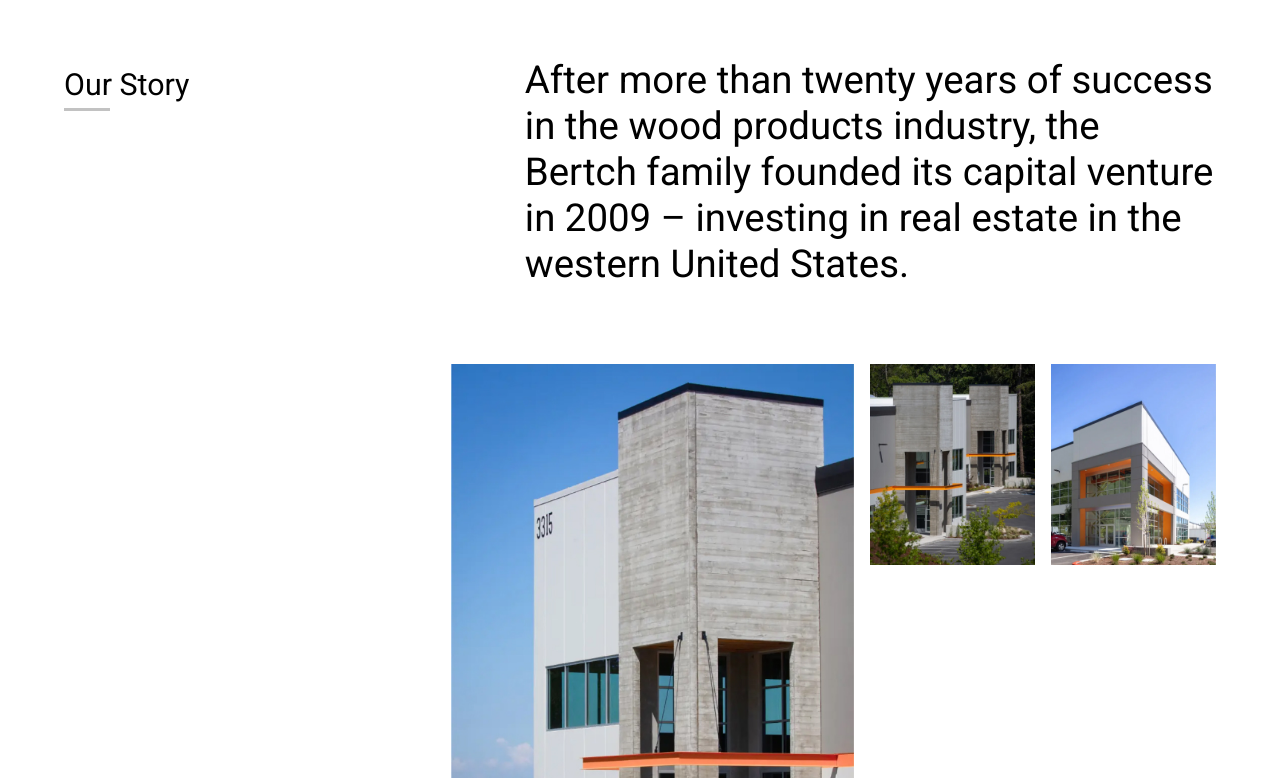
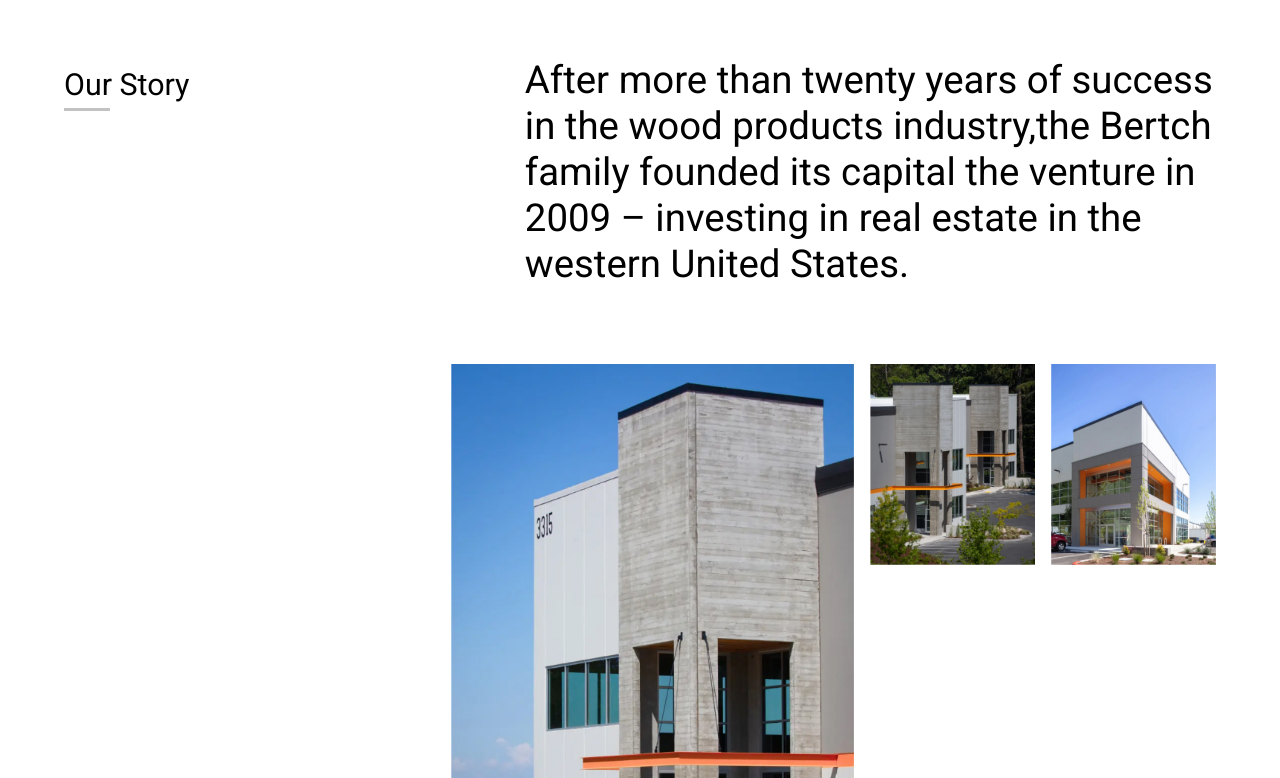
Before and after one commit to ajaay2612/realestate, a SvelteKit app: page / in a window 1280 px wide. Shown: the part 802-1580 px from the top of the page. Built offline with nearby package versions, Linux system fonts and the light colour scheme.

Commit message:
about ainmated and lenis added

```diff
--- a/package.json
+++ b/package.json
@@ -21,6 +21,7 @@
 	},
 	"type": "module",
 	"dependencies": {
+		"lenis": "^1.1.3",
 		"motion": "^10.18.0"
 	}
 }
--- a/src/app.css
+++ b/src/app.css
@@ -3,6 +3,30 @@
 @tailwind base;
 @tailwind components;
 @tailwind utilities;
+
+
+
+
+/* lenis */
+html.lenis, html.lenis body {
+    height: auto;
+}
+
+.lenis.lenis-smooth {
+    scroll-behavior: auto !important;
+}
+
+.lenis.lenis-smooth [data-lenis-prevent] {
+    overscroll-behavior: contain;
+}
+
+.lenis.lenis-stopped {
+    overflow: hidden;
+}
+
+.lenis.lenis-scrolling iframe {
+    pointer-events: none;
+}
 
 
 
@@ -89,7 +113,23 @@
     .ourStory{
         @apply translate-y-[50%] opacity-0
     }
-    .imageBlock{
+    /* .imageBlock{
         @apply translate-y-[20%] opacity-0
+    } */
+
+    .imageBlockMain img{
+        clip-path: (0% 0% 100% 0%);
+        @apply opacity-0 ;
+    }
+
+    .imageBlockMain{
+        @apply origin-top overflow-hidden;
+    }
+
+    .ourStory .outerCont{
+        @apply overflow-hidden
+    }
+    .ourStory .innerCont{
+        @apply inline-block
     }
 }
--- a/src/routes/+layout.svelte
+++ b/src/routes/+layout.svelte
@@ -1,7 +1,44 @@
 <script>
     import "../app.css";
     import Header from "../components/Header.svelte";
+    import lenisStore from '../stores/lenisStore.js';
+    import { afterNavigate,beforeNavigate } from '$app/navigation';
+    import { onMount } from 'svelte';
+	import { page } from '$app/stores';
+    import Lenis from 'lenis'
 
+    onMount(() => {
+        // lenis
+        $lenisStore = new Lenis()
+
+        $lenisStore.on('scroll', (e) => {
+            // console.log(e)
+        })
+
+        function raf(time) {
+            $lenisStore.raf(time)
+            requestAnimationFrame(raf)
+        }
+
+
+        requestAnimationFrame(raf)
+
+        if ($page.url.hash) {
+            $lenisStore.scrollTo($page.url.hash)
+            // console.log("hashed")
+        }
+
+    })
+
+    beforeNavigate(() => {
+        $lenisStore.stop()
+        // console.log("stopped")
+    })
+
+    afterNavigate(() => {
+        $lenisStore.start()
+        // console.log("started")
+    })
 </script>
 
 
--- a/src/routes/+page.svelte
+++ b/src/routes/+page.svelte
@@ -10,7 +10,6 @@
 
 
 <Landing/>
-
 <About/>
 
 
--- a/src/sections/About.svelte
+++ b/src/sections/About.svelte
@@ -1,21 +1,30 @@
 <script>
-    import { inView , animate, stagger } from "motion"
+    import { inView , animate, stagger ,timeline} from "motion"
     import { onMount } from "svelte";
+    import { scale } from "svelte/transition";
 
 
     onMount(()=>{
 
         let customInOut = [1,0,.18,.99]
         let customOut = [.2,.88,.56,1]
+        let customFastOut = [.21,.53,.34,1]
 
         inView(".sectionMarginContainer", (info) => {
-            animate(".ourStory", { y:['40%','0'], opacity: [0,100] }, {delay: stagger(0.1, { from:1 }), duration: 1, easing:customInOut })
-        },{amount : 0.3})
+            animate(".ourStory", { y:['20%','0'], opacity: [0,1] }, {delay: stagger(0.1), duration: 1.2, easing:customOut })
+            animate(".ourStory .innerCont", { y:['100%','0%'] }, {delay: stagger(0.1), duration: 0.58, easing:customFastOut })
+        // },{amount : 0.3})
 
-        inView(".imageBlock", (info) => {
-            animate(".imageBlock", { y:['20%','0'], opacity: [0,100] }, {delay: stagger(0.1, { from:1 }), duration: 1, easing:customInOut })
-            animate(".imageBlockMain img", { clipPath: "inset(0% 0% 0% 0%)" }, { duration: 1, easing:customInOut })
-        },{amount : 0.3})
+        // inView(".imageBlock", (info) => {
+            const sequence = [
+                // [".imageBlock", { y:['20%','0'], opacity: [0,1] }, { duration: 1, easing:customInOut , delay: stagger(0.1)}],
+                [".imageBlockMain img", { clipPath: ["inset(0% 0% 100% 0%)","inset(0% 0% 0% 0%)"]  }, { duration: 1.5, easing:customInOut , delay: stagger(0.1)}],
+                [".imageBlockMain img", { opacity:[0,1] }, {at:"-1.5", duration: 1.5, easing:customInOut , delay: stagger(0.1)}],
+                [".imageBlockMain", { scale:[0.8,1] }, { at:"-1.7" ,duration: 1.5, easing:customInOut , delay: stagger(0.1)}],
+                [".imageBlockMain img", { scale:[1.5,1] }, { at:"-1.9" , duration: 2, easing:customInOut , delay: stagger(0.1)}],
+            ]
+            timeline(sequence,{ delay: 0 })
+        },{amount : 0.2})
 
 
 
@@ -27,8 +36,8 @@
 
 
 
-
-<!-- <section class="h-screen bg-red-200 w-full">
+<!--
+<section class="h-screen bg-red-200 w-full">
 
 </section> -->
 
@@ -48,29 +57,33 @@
             <div class=" imageBlock
             md:order-2 md:flex md:justify-end md:items-start md:gap-0hem
             lg:gap-1em">
-                <div class="imageBlockMain md:w-[40%] lg:w-[35%]">
-                    <img style="clip-Path: inset(0% 0% 100% 0%)" src="/images/about/1.jpg" alt="">
+                <div class="imageBlockMain  md:w-[40%] lg:w-[35%]">
+                    <img  src="/images/about/1.jpg" alt="">
                 </div>
-                <div class="flex flex-wrap gap-1em mt-1hem
+                <div class=" flex flex-wrap gap-1em mt-1hem
                 md:w-[35%] lg:w-[30%] md:gap-0hem md:mt-0
                 lg:gap-1em">
-                    <img class="w-[25%]
+                    <div class="imageBlockMain w-[25%]
                     md:w-[35%]
-                    lg:flex-grow" src="/images/about/3.jpg" alt="">
-                    <img class="w-[25%]
+                    lg:flex-grow">
+                        <img  src="/images/about/3.jpg" alt="">
+                    </div>
+                    <div class="imageBlockMain  w-[25%]
                     md:w-[35%]
-                    lg:flex-grow" src="/images/about/2.jpg" alt="">
+                    lg:flex-grow">
+                        <img  src="/images/about/2.jpg" alt="">
+                    </div>
                 </div>
             </div>
-            <p class="ourStory text-[2.2em] mt-2em leading-[1.2em]
+            <div class="ourStory text-[2.2em] mt-2em leading-[1.2em]
             md:order-1 md:mt-0 md:mb-2em md:w-[70%] md:ml-auto md:text-[1.8em]
             lg:text-[2.4em] lg:w-[60%] lg:-mt-[1.4em]">
-                After more than twenty years of
-                success in the wood products industry,
-                the Bertch family founded its capital
-                venture in 2009 – investing in real
-                estate in the western United States.
-            </p>
+                <p class="outerCont"><span class="innerCont">After more than twenty years of success</span></p>
+                <p class="outerCont"><span class="innerCont">in the wood products industry,the Bertch</span></p>
+                <p class="outerCont"><span class="innerCont">family founded its capital the venture in</span></p>
+                <p class="outerCont"><span class="innerCont">2009 – investing in real estate in the</span></p>
+                <p class="outerCont"><span class="innerCont">western United States.</span></p>
+            </div>
         </div>
 
 
--- /dev/null
+++ b/src/stores/lenisStore.js
@@ -0,0 +1,6 @@
+import { writable } from 'svelte/store';
+
+
+const lenisStore = writable();
+
+export default lenisStore;
--- a/svelte.config.js
+++ b/svelte.config.js
@@ -19,7 +19,7 @@ const config = {
 				sizes: [640, 828, 1200, 1920, 3840],
 				formats: ['image/avif', 'image/webp'],
 				minimumCacheTTL: 300,
-				domains: ['example-app.vercel.app'],
+				domains: ['realestate-livid-nine.vercel.app'],
 			}
 		})
 
```
Also changed, not shown: 1 other file (tests, documents, lock files or other folders).
